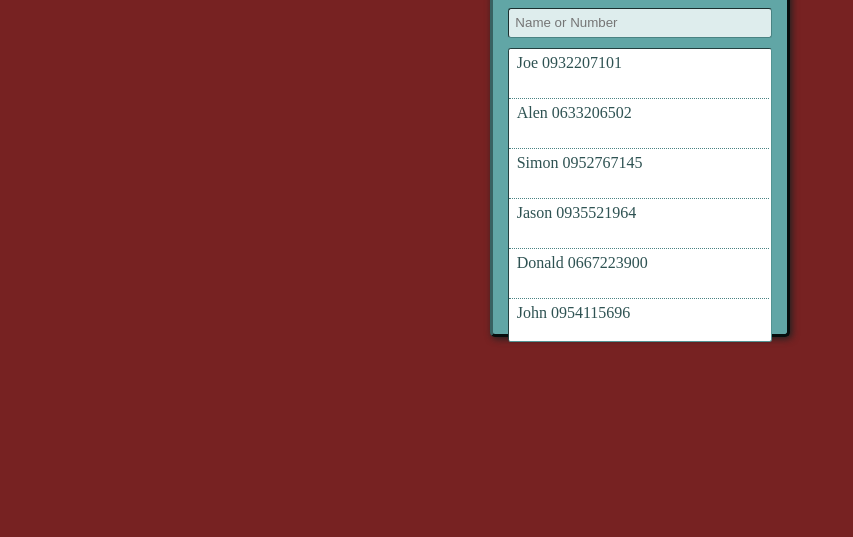
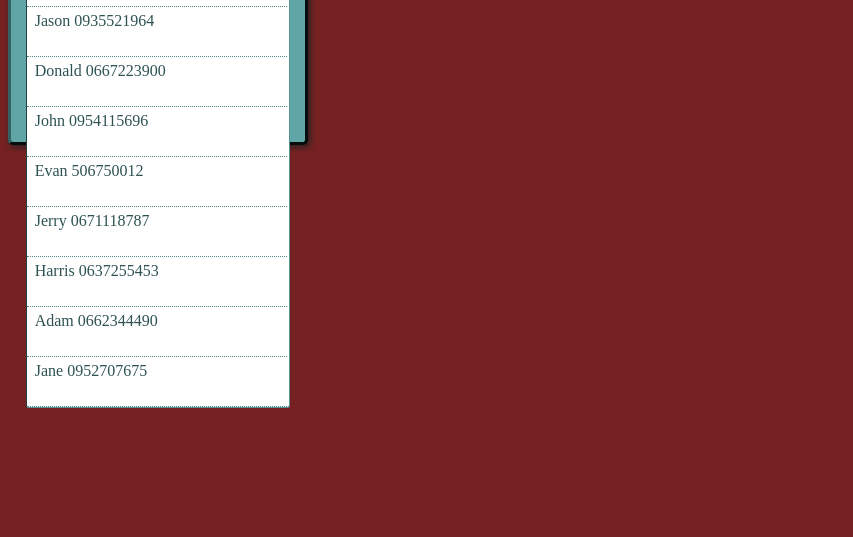
Before and after one commit to Aizazulhaq7/Phonebook, a plain HTML site: page index.html in a window 1280 px wide. Shown: the part 263-800 px from the top of the page, without its empty margins (0-853 px from the left). Drawn offline with Linux system fonts and the light colour scheme.

Commit message:
Final changes

```diff
--- a/style.css
+++ b/style.css
@@ -9,10 +9,6 @@ html {
 
 .container {
 	position: absolute;
-	top: 0;
-	bottom: 0;
-	left: 0;
-	right: 0;
 	margin: auto;
 	width: 300px;
 	min-height: 155px;
@@ -74,5 +70,4 @@ a {
 	text-decoration: none;
 	font-size: .75em;
 	color: #0B2811;
-	transition: .25s;
 }
```
